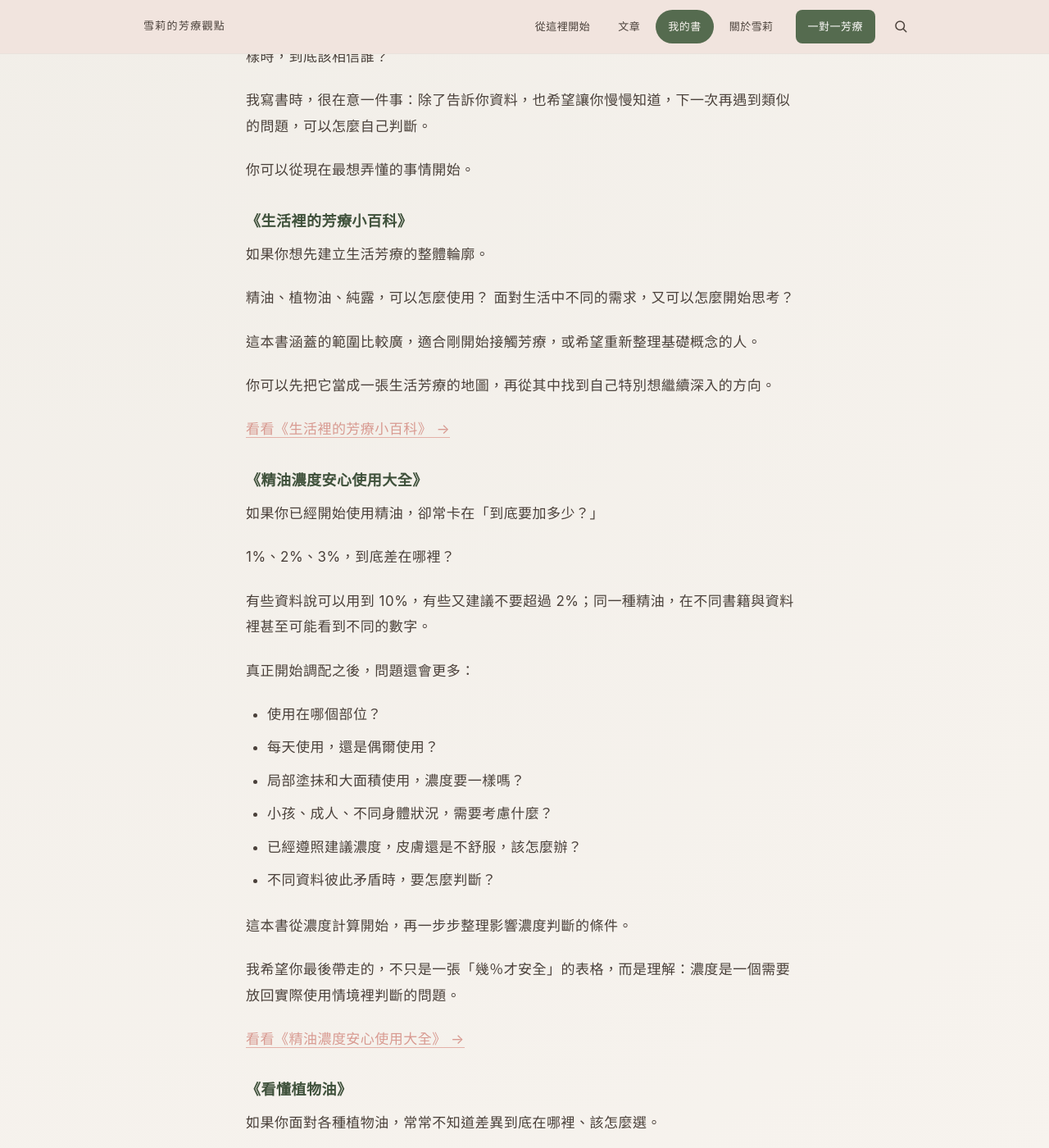
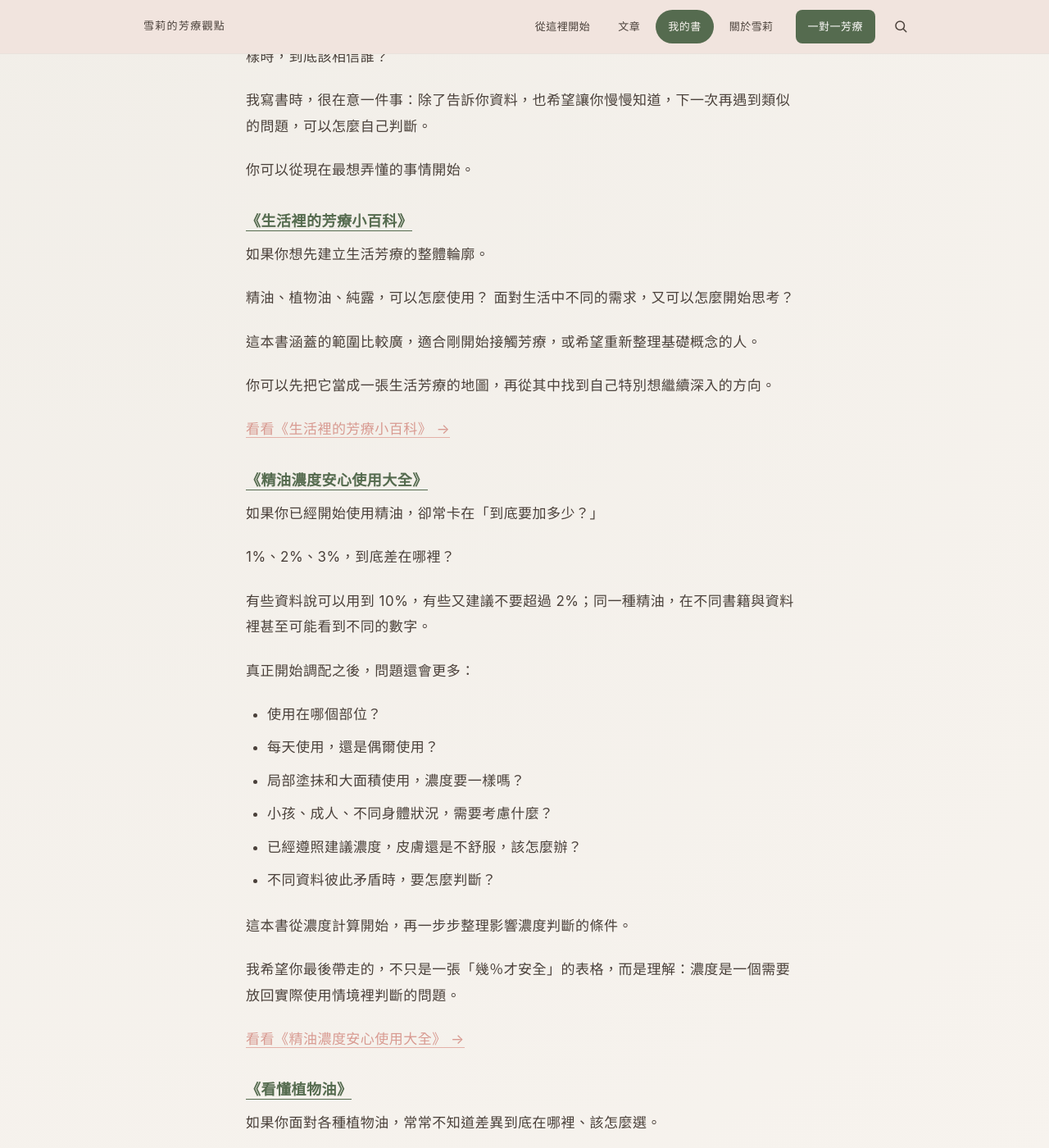
Before and after one commit to sherry-aromatherapy/sherry-aromatherapy.github.io, a Jekyll site: the page built from _pages/sherrybooks.md, in a window 1280 px wide and 1400 px high, scrolled down 280 px. Shown: the whole window at 82% size. Built offline with Jekyll 4.4.1, drawn with Linux system fonts in a browser that asks for light colours.

Commit message:
改連結格式

```diff
--- a/assets/css/style.css
+++ b/assets/css/style.css
@@ -634,13 +634,14 @@ article.page .page-content h3{
 }
 article.page .page-content h2 a,
 article.page .page-content h3 a{
-  color:var(--indigo-deep);
-  border-bottom:none;
+  color:var(--indigo);
+  border-bottom:1.5px solid var(--indigo);
+  padding-bottom:1px;
 }
 article.page .page-content h2 a:hover,
 article.page .page-content h3 a:hover{
-  color:var(--indigo);
-  text-decoration:underline;
+  color:var(--indigo-deep);
+  border-bottom-color:var(--indigo-deep);
 }
 article.page .page-content h1 strong,
 article.page .page-content h2 strong,
```
